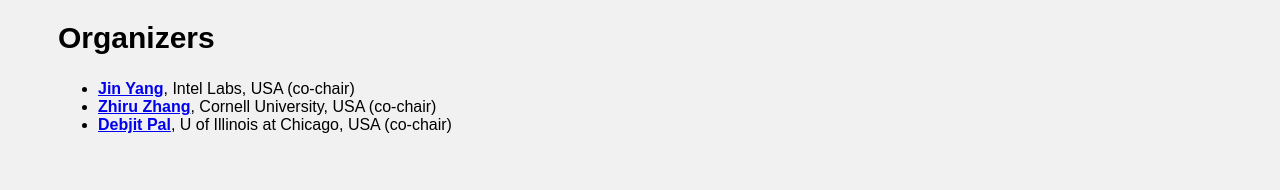
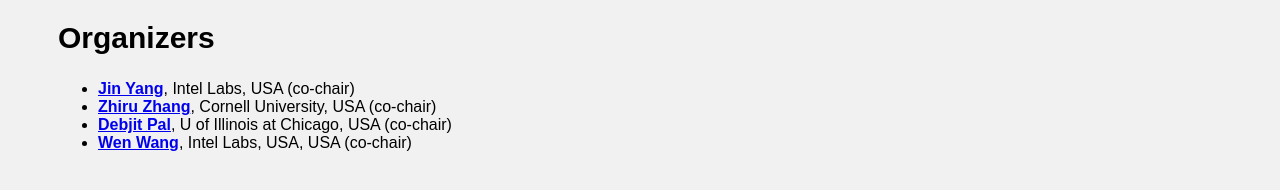
Before and after one commit to adaptor-workshop/adaptor-workshop.github.io, a plain HTML site: page index.html in a window 1280 px wide. Shown: the part 1340-1530 px from the top of the page. Drawn offline with Linux system fonts and the light colour scheme.

Commit message:
Adding Wen as Organizer

```diff
--- a/index.html
+++ b/index.html
@@ -74,6 +74,7 @@ The Westin Chicago River North, 320 N Dearborn St, Chicago, IL 60654
   <li><b><a href="https://www.linkedin.com/in/jin-yang-2532391/">Jin Yang</a></b>, Intel Labs, USA (co-chair)</li>
   <li><b><a href="https://www.csl.cornell.edu/~zhiruz/">Zhiru Zhang</a></b>, Cornell University, USA (co-chair)</li>
   <li><b><a href="https://ece.uic.edu/profiles/pal-debjit/">Debjit Pal</a></b>, U of Illinois at Chicago, USA (co-chair)</li>
+  <li><b><a href="https://www.linkedin.com/in/wen-wang-0316b8137/">Wen Wang</a></b>, Intel Labs, USA, USA (co-chair)</li>
 </ul>
 </div>
 
```
